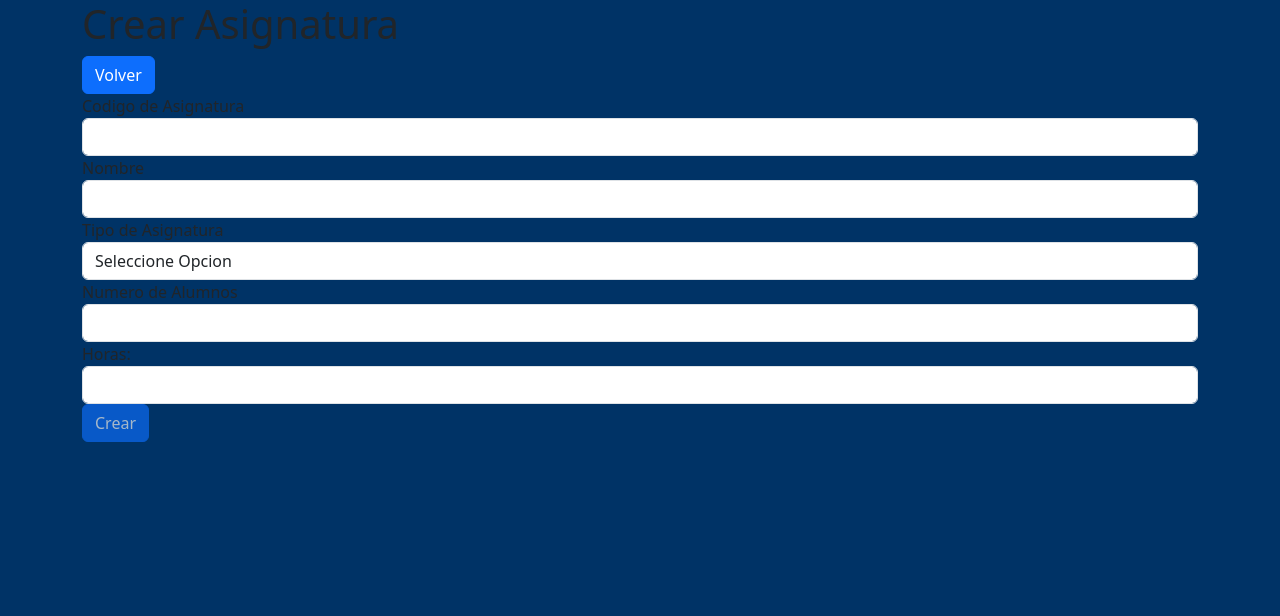
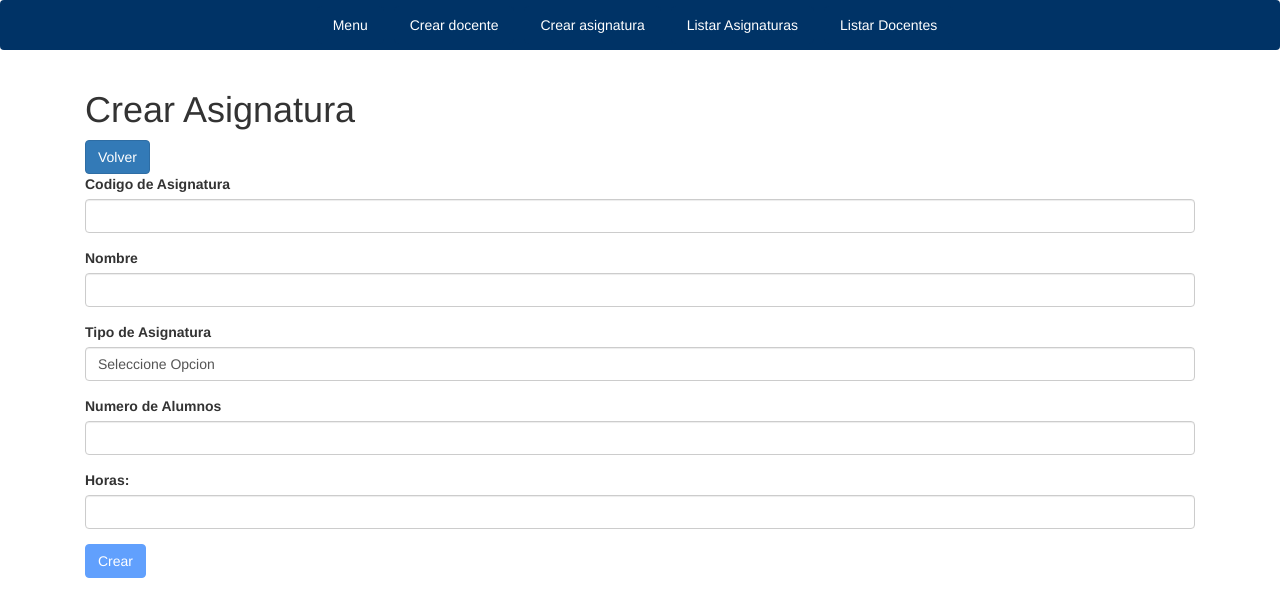
Before and after one commit to NachoMezaM/CDT_CargaTest1, an Angular app: page /post/create in a window 1280 px wide. Shown: the top 616 px of the page. Built offline with nearby package versions, Linux system fonts and the light colour scheme.

Commit message:
Listo para Stilos

```diff
--- a/src/app/post/create/create.component.html
+++ b/src/app/post/create/create.component.html
@@ -1,3 +1,6 @@
+
+<app-barranavegacion></app-barranavegacion>
+
 <div class="container">
     <h1>Crear Asignatura</h1>
 
--- a/src/app/post/edit/edit.component.html
+++ b/src/app/post/edit/edit.component.html
@@ -1,3 +1,6 @@
+
+<app-barranavegacion></app-barranavegacion>
+
 <div class="container">
     <h1>Actualizar Asignatura</h1>
 
--- a/src/app/post/index/index.component.html
+++ b/src/app/post/index/index.component.html
@@ -1,3 +1,6 @@
+<app-barranavegacion></app-barranavegacion>
+
+
 <div class="container">
     <h1>Carga Academica UNACH</h1>
     <a href="#" routerLink="/post/create/" class="btn btn-success">Crear Asignatura</a>
--- a/src/app/post/view/view.component.html
+++ b/src/app/post/view/view.component.html
@@ -1,3 +1,5 @@
+<app-barranavegacion></app-barranavegacion>
+
 <div class="container">
     <h1>Visualizar Asignatura</h1>
 
```
Also changed, not shown: src/app/post/create/create.component.ts (+6 -5 lines), src/app/post/edit/edit.component.ts (+6 -5 lines), src/app/post/index/index.component.ts (+6 -5 lines), src/app/post/view/view.component.ts (+6 -5 lines).
